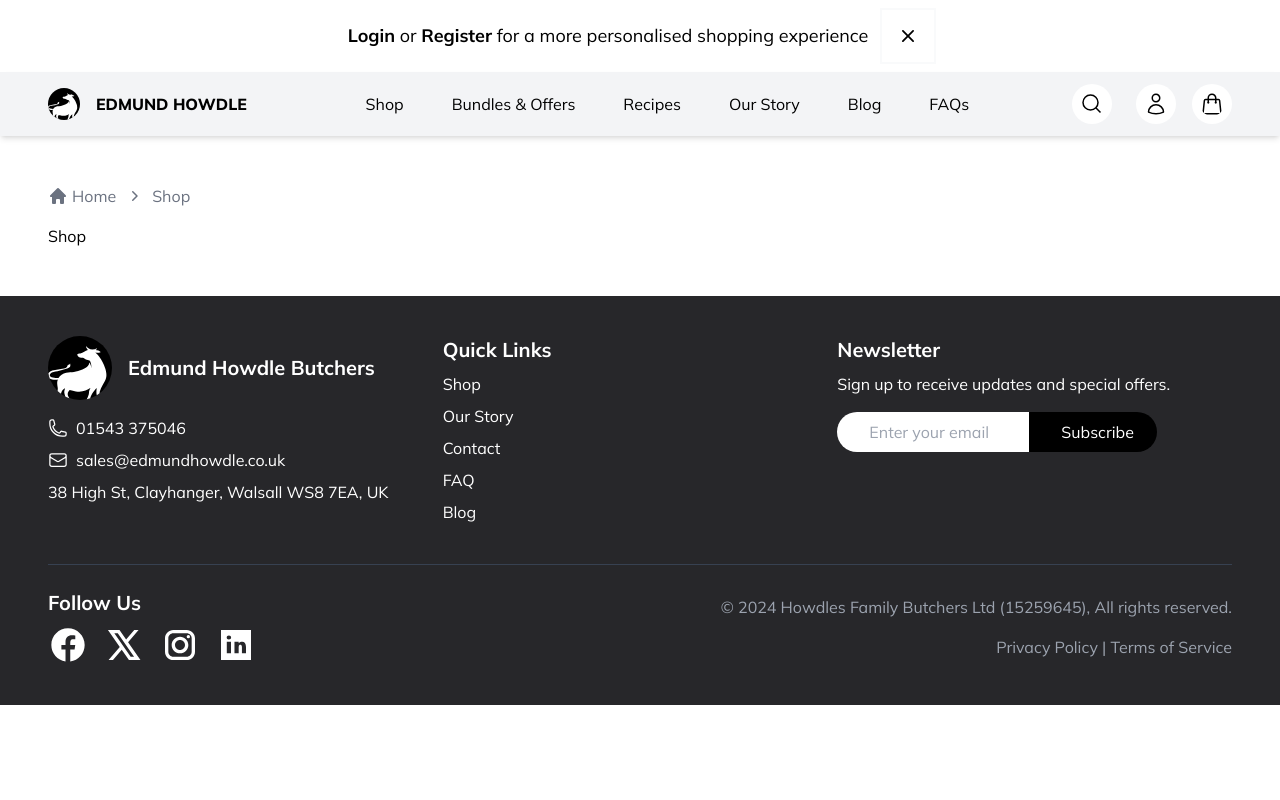
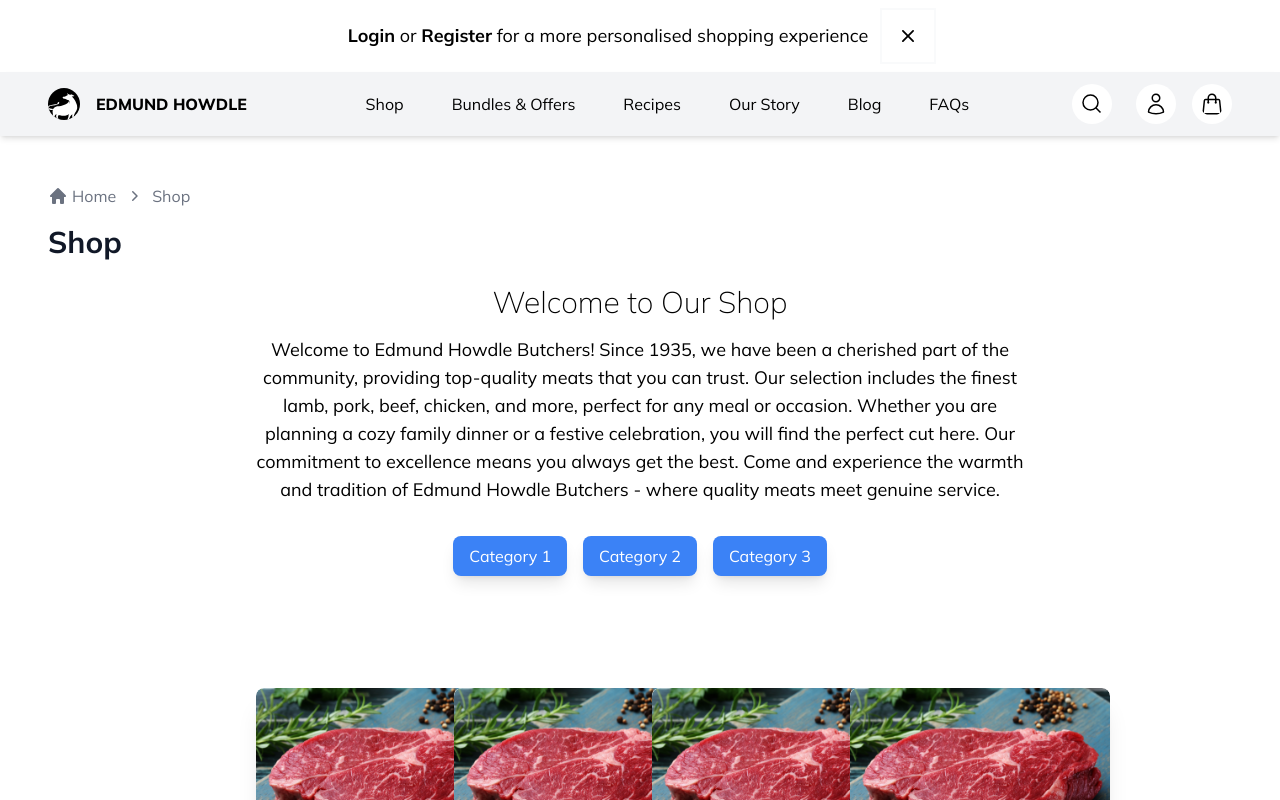
Before and after one commit to Kennedy1977/headless-commerce, a Next.js app: page /shop in a window 1280 px wide. Shown: the top 800 px of the page. Built offline with nearby package versions, Linux system fonts and the light colour scheme.

Commit message:
added shop home

```diff
--- a/src/app/page.js
+++ b/src/app/page.js
@@ -1,5 +1,5 @@
 "use client";
-import BestSellers from "@/components/home/best-sellers/BestSellers";
+import FeaturedProducts from "@/components/home/featured-products/FeaturedProducts";
 import Hero from "@/components/home/hero/Hero";
 import OurHistory from "@/components/home/our-history/OurHistory";
 import CustomerReview from "../components/home/customer-review/CustomerReview";
@@ -10,13 +10,13 @@
     <>
       <main>
         <Hero className="p-4 sm:p-12" />
-        <BestSellers
+        <FeaturedProducts
           heading="Experience the Excellence of Our Top-Selling Meats"
           background="bg-[#e0d0c6]"
         />
         <OurHistory />
         <CustomerReview />
-        <BestSellers
+        <FeaturedProducts
           heading="Discover the Delight
 of Our Specialty Meats"
           background="bg-white"
--- a/src/components/home/best-sellers/BestSellers.js
+++ b/src/components/home/featured-products/FeaturedProducts.js
@@ -31,7 +31,7 @@
   },
 ];
 
-function BestSellers({ heading, background, width = "450" }) {
+function FeaturedProducts({ heading, background, width = "450" }) {
   return (
     <section className={`px-4 py-16 ${background}`}>
       <div className="flex w-full flex-row lg:flex-row place-content-center">
@@ -59,4 +59,4 @@
   );
 }
 
-export default BestSellers;
+export default FeaturedProducts;
--- a/src/pages/recipe/[recipe].js
+++ b/src/pages/recipe/[recipe].js
@@ -1,7 +1,7 @@
 /* eslint-disable @next/next/no-img-element */
 // pages/recipes/[recipe].js
 import { useRouter } from "next/router";
-import BestSellers from "@/components/home/best-sellers/BestSellers";
+import FeaturedProducts from "@/components/home/featured-products/FeaturedProducts";
 
 const RecipeDetail = () => {
   const router = useRouter();
@@ -185,7 +185,10 @@
           </section>
         </div>
       </article>
-      <BestSellers heading="Add ingredients to basket" background="bg-white" />
+      <FeaturedProducts
+        heading="Add ingredients to basket"
+        background="bg-white"
+      />
     </>
   );
 };
--- a/src/pages/shop.js
+++ b/src/pages/shop.js
@@ -1,8 +1,53 @@
+import FeaturedProducts from "@/components/home/featured-products/FeaturedProducts";
+import Link from "next/link";
+
 export default function Shop() {
   return (
     <div>
-      <h1>Shop</h1>
-      {/* Add your shop content here */}
+      <header className="bg-white">
+        <div className="">
+          <h1 className="text-3xl font-bold text-gray-900">Shop</h1>
+        </div>
+      </header>
+
+      <div className="">
+        <div className="px-4 sm:px-0">
+          <div className="">
+            <h2 className="text-3xl font-extralight text-center mt-6">
+              Welcome to Our Shop
+            </h2>
+            <p className="text-center mt-4 text-lg max-w-[768px] mx-auto">
+              Welcome to Edmund Howdle Butchers! Since 1935, we have been a
+              cherished part of the community, providing top-quality meats that
+              you can trust. Our selection includes the finest lamb, pork, beef,
+              chicken, and more, perfect for any meal or occasion. Whether
+              you are planning a cozy family dinner or a festive celebration,
+              you will find the perfect cut here. Our commitment to excellence
+              means you always get the best. Come and experience the warmth and
+              tradition of Edmund Howdle Butchers - where quality meats meet
+              genuine service.
+            </p>
+            <div className="mt-8 flex justify-center space-x-4">
+              <Link href="/shop/category1">
+                <div className="bg-blue-500 text-white py-2 px-4 rounded-lg shadow-lg hover:bg-blue-600">
+                  Category 1
+                </div>
+              </Link>
+              <Link href="/shop/category2">
+                <div className="bg-blue-500 text-white py-2 px-4 rounded-lg shadow-lg hover:bg-blue-600">
+                  Category 2
+                </div>
+              </Link>
+              <Link href="/shop/category3">
+                <div className="bg-blue-500 text-white py-2 px-4 rounded-lg shadow-lg hover:bg-blue-600">
+                  Category 3
+                </div>
+              </Link>
+            </div>
+          </div>
+        </div>
+        <FeaturedProducts />
+      </div>
     </div>
   );
 }
```
